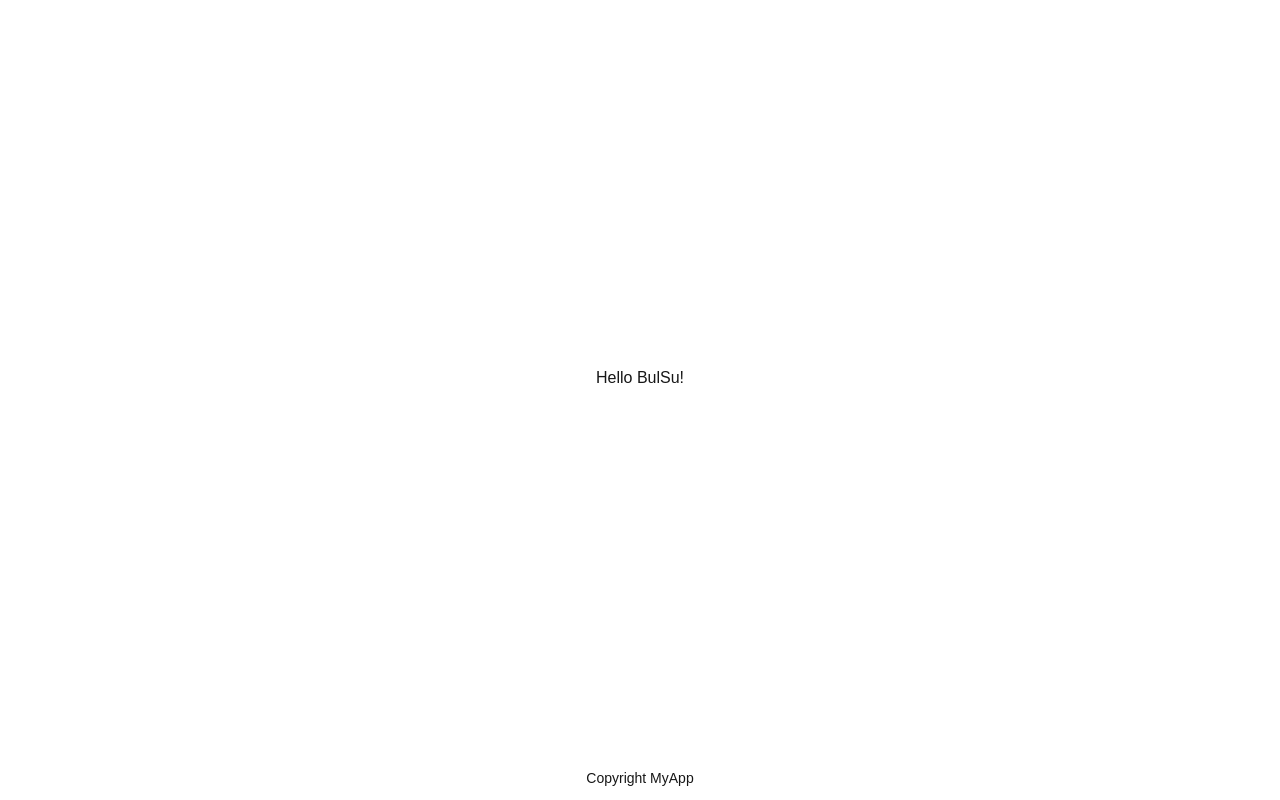
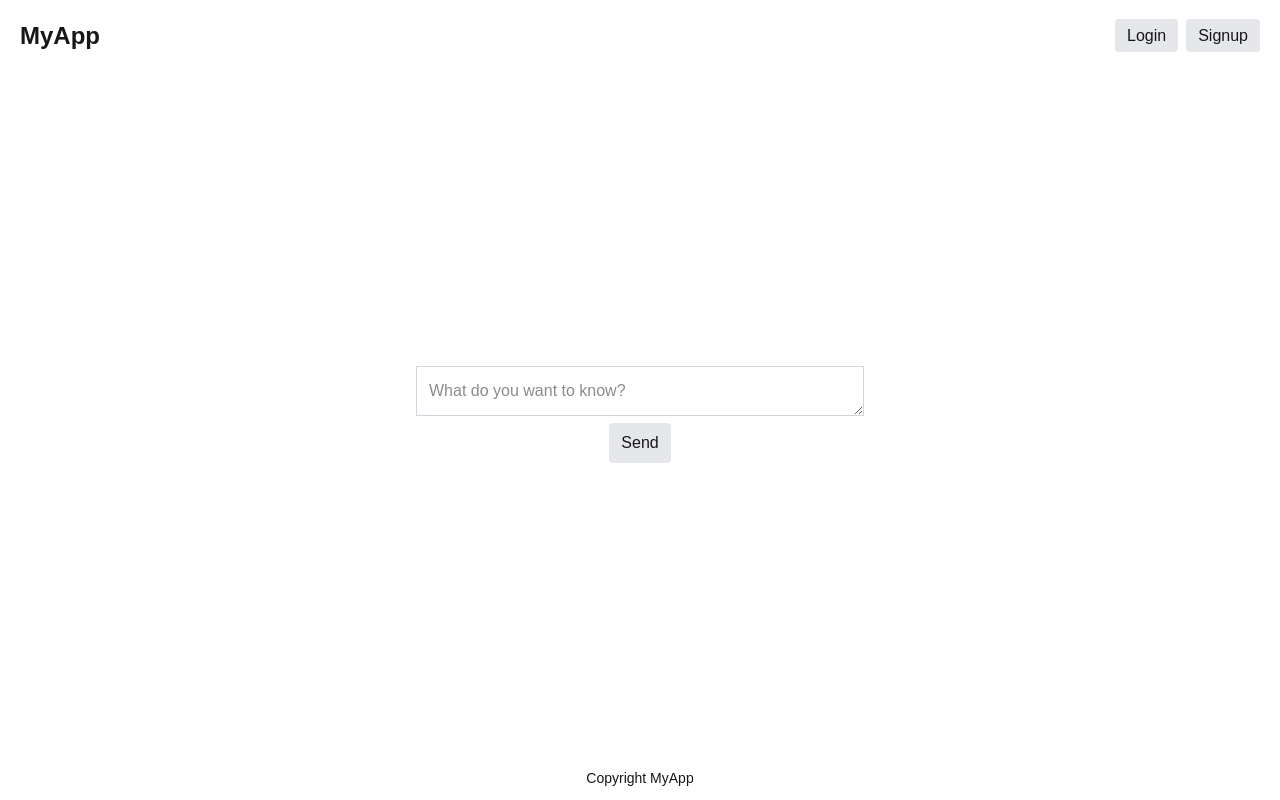
Before and after one commit to reginpv/StudyBuddy, a Next.js app: page / in a window 1280 px wide. Built offline with nearby package versions, Linux system fonts and the light colour scheme.

Commit message:
initial home page

```diff
--- a/src/app/globals.css
+++ b/src/app/globals.css
@@ -18,6 +18,19 @@ body {
   font-family: Arial, Helvetica, sans-serif;
 }
 
+form {
+  textarea {
+    @apply border border-gray-300 bg-white w-full p-3 field-sizing-content min-h-12;
+  }
+}
+
+.button {
+  @apply py-2 px-3 rounded transition-all ease-in-out duration-300 cursor-pointer;
+  &.button--default {
+    @apply border-gray-300 bg-gray-200 hover:bg-gray-300 hover:border-gray-500;
+  }
+}
+
 .outlined {
   @apply outline-1 outline-dashed outline-red-300;
   * {
--- a/src/app/page.tsx
+++ b/src/app/page.tsx
@@ -1,12 +1,12 @@
+import FormChat from '@/components/forms/FormChat'
+import DefaultTemplate from '@/templates/default'
+
 export default function Home() {
   return (
-    <div className=" min-h-dvh flex flex-col">
-      <main className="flex-1 flex items-center justify-center ">
-        Hello BulSu!
-      </main>
-      <footer className="flex justify-center text-sm p-3">
-        Copyright MyApp
-      </footer>
-    </div>
+    <DefaultTemplate>
+      <div className="container mx-auto p-5">
+        <FormChat className="max-w-md mx-auto" />
+      </div>
+    </DefaultTemplate>
   )
 }
--- /dev/null
+++ b/src/components/forms/FormChat.tsx
@@ -0,0 +1,14 @@
+export default function FormChat({ className }: { className?: string }) {
+  return (
+    <form className={className}>
+      <div className="form-control">
+        <textarea placeholder="What do you want to know?"></textarea>
+      </div>
+      <div className="flex justify-center">
+        <button type="submit" className="button button--default">
+          Send
+        </button>
+      </div>
+    </form>
+  )
+}
--- /dev/null
+++ b/src/templates/default.tsx
@@ -0,0 +1,45 @@
+import Link from 'next/link'
+
+export default function DefaultTemplate({
+  children,
+}: {
+  children: React.ReactNode
+}) {
+  return (
+    <div className=" min-h-dvh flex flex-col">
+      <header className="p-5">
+        <div className="container mx-auto flex gap-5 justify-between">
+          <div className="text-2xl font-bold">
+            <Link href="/">MyApp</Link>
+          </div>
+          <div className="flex items-center">
+            <ul className="flex items-center gap-2">
+              {[
+                {
+                  label: 'Login',
+                  href: '/login',
+                },
+                {
+                  label: 'Signup',
+                  href: '/signup',
+                },
+              ].map((item, i) => (
+                <li key={i}>
+                  <Link href={item.href} className="button button--default">
+                    {item.label}
+                  </Link>
+                </li>
+              ))}
+            </ul>
+          </div>
+        </div>
+      </header>
+      <main className="flex-1 flex items-center justify-center ">
+        {children}
+      </main>
+      <footer className="container mx-auto flex justify-center text-sm p-3">
+        Copyright MyApp
+      </footer>
+    </div>
+  )
+}
```
